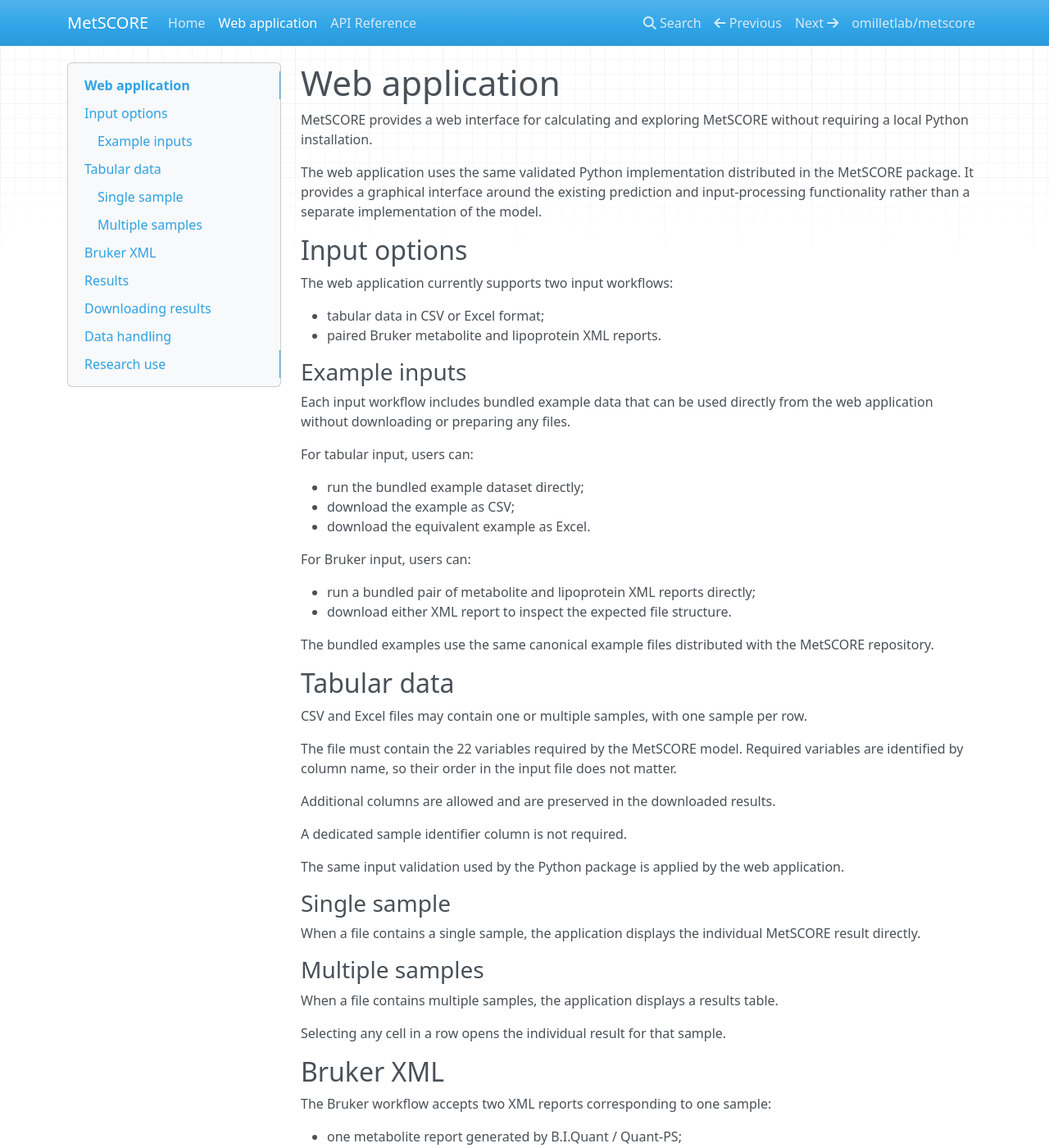
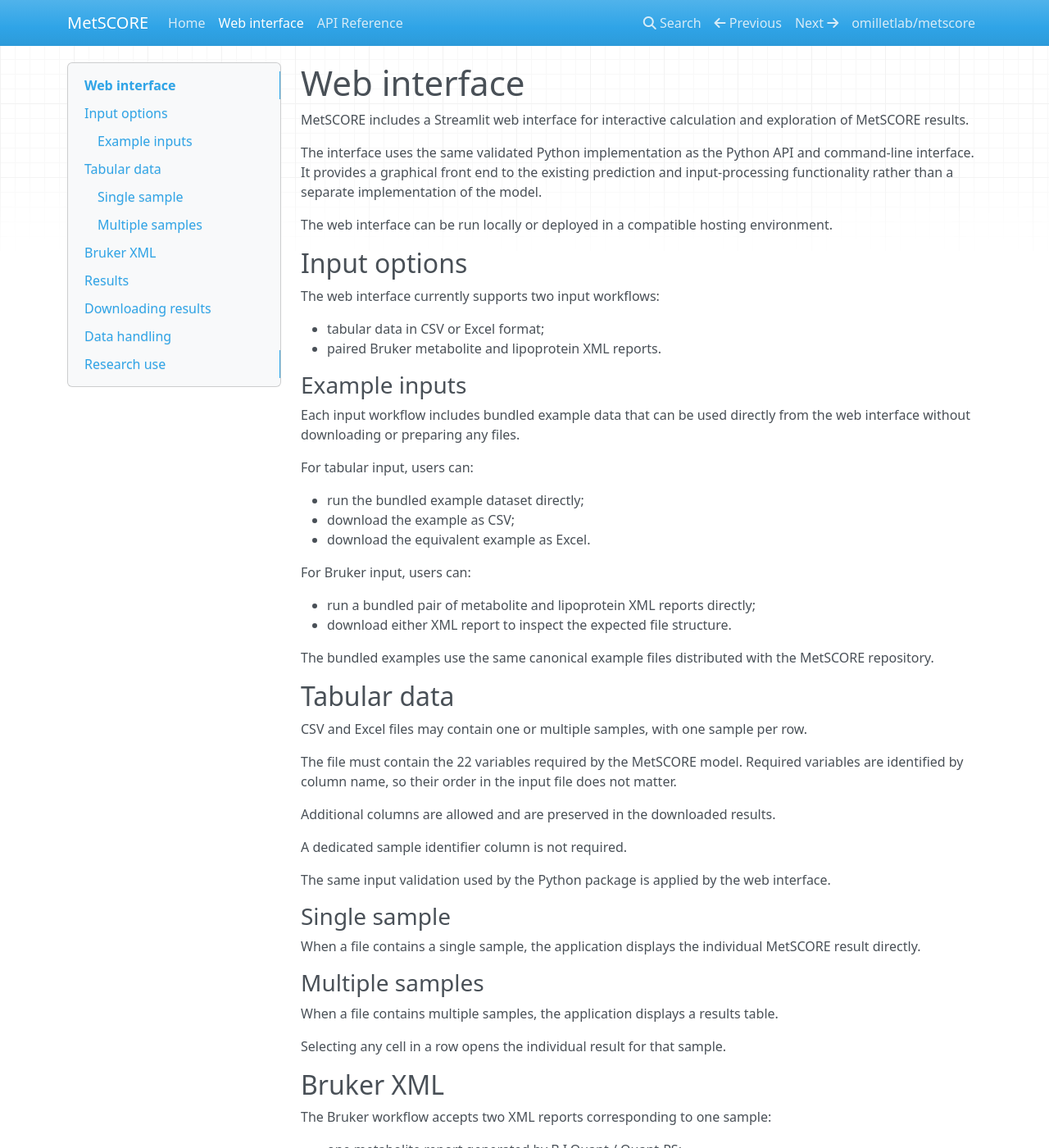
Before and after one commit to omilletlab/metscore, an MkDocs documentation site: the page built from docs/web-app.md, in a window 1280 px wide and 1400 px high. Shown: the whole window at 82% size. Built offline with MkDocs 1.6.1, drawn with Linux system fonts in a browser that asks for light colours; nearby versions of some CDN libraries; some of the changed text lies outside the part shown.

Commit message:
Clarify web interface and deployment terminology

```diff
--- a/docs/web-app.md
+++ b/docs/web-app.md
@@ -1,19 +1,21 @@
-# Web application
+# Web interface
 
-MetSCORE provides a web interface for calculating and exploring MetSCORE without requiring a local Python installation.
+MetSCORE includes a Streamlit web interface for interactive calculation and exploration of MetSCORE results.
 
-The web application uses the same validated Python implementation distributed in the MetSCORE package. It provides a graphical interface around the existing prediction and input-processing functionality rather than a separate implementation of the model.
+The interface uses the same validated Python implementation as the Python API and command-line interface. It provides a graphical front end to the existing prediction and input-processing functionality rather than a separate implementation of the model.
+
+The web interface can be run locally or deployed in a compatible hosting environment.
 
 ## Input options
 
-The web application currently supports two input workflows:
+The web interface currently supports two input workflows:
 
 - tabular data in CSV or Excel format;
 - paired Bruker metabolite and lipoprotein XML reports.
 
 ### Example inputs
 
-Each input workflow includes bundled example data that can be used directly from the web application without downloading or preparing any files.
+Each input workflow includes bundled example data that can be used directly from the web interface without downloading or preparing any files.
 
 For tabular input, users can:
 
@@ -38,7 +40,7 @@
 
 A dedicated sample identifier column is not required.
 
-The same input validation used by the Python package is applied by the web application.
+The same input validation used by the Python package is applied by the web interface.
 
 ### Single sample
 
@@ -88,14 +90,12 @@
 
 ## Data handling
 
-Uploaded data are used to calculate MetSCORE through the web application.
+Uploaded data are used to calculate MetSCORE through the web interface.
 
 The application is designed so that scientific input data are not used for analytics or usage tracking.
-
-Specific deployment, retention, and privacy information will be documented for the public hosted version of the application.
 
 ## Research use
 
 MetSCORE is intended for research use.
 
-The web application does not change the analytical requirements or interpretation of the underlying MetSCORE model. Input data should follow the variable definitions, analytical origin, and units described in the MetSCORE documentation.
+The web interface does not change the analytical requirements or interpretation of the underlying MetSCORE model. Input data should follow the variable definitions, analytical origin, and units described in the MetSCORE documentation.
--- a/mkdocs.yml
+++ b/mkdocs.yml
@@ -23,5 +23,5 @@
 
 nav:
   - Home: index.md
-  - Web application: web-app.md
+  - Web interface: web-app.md
   - API Reference: api.md
```
Also changed, not shown: README.md (+10 -12 lines), docs/index.md (+3 -3 lines).
